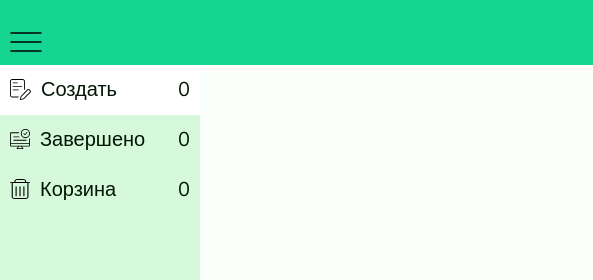
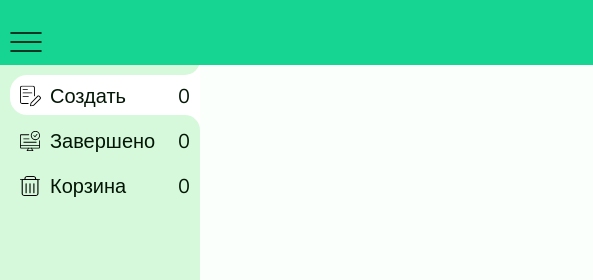
Before and after one commit to okanagan009/keep-to-do, a website built with Parcel: page index.html in a window 1280 px wide. Shown: the top 280 px of the page, 0-593 px from the left. Built offline with nearby package versions, Linux system fonts and the light colour scheme.

Commit message:
added rounded corners for navigation elements

```diff
--- a/index.html
+++ b/index.html
@@ -43,6 +43,8 @@
             <li class="navigation__item">
                 <button class="navigation__item-button  button-navigation  tablinks tablinks-active" id="tab1"
                     data-target="create-task">
+                    <div class="button-navigation__round-border--top"></div>
+                    <div class="button-navigation__round-border--bottom"></div>
                     <span class="button-navigation__icon">
                         <svg width="21" height="21" viewBox="0 0 20 20" fill="none" xmlns="http://www.w3.org/2000/svg">
                             <g clip-path="url(#clip0_3_2)">
@@ -60,13 +62,17 @@
                             </defs>
                         </svg>
                     </span>
+                    <div class="button-navigation__wrapper">
                         <span class="button-navigation__text">Создать</span>
                         <span class="button-navigation__count  button-navigation__count--create">0</span>
+                    </div>
                 </button>
             </li>
             <li class="navigation__item">
                 <button class="navigation__item-button button-navigation  tablinks" id="tab2" class="tablinks"
                     data-target="completed-task">
+                    <div class="button-navigation__round-border--top"></div>
+                    <div class="button-navigation__round-border--bottom"></div>
                     <span class="button-navigation__icon">
                         <svg width="20" height="20" viewBox="0 0 20 20" fill="none" xmlns="http://www.w3.org/2000/svg">
                             <path
@@ -84,13 +90,17 @@
                         </svg>
 
                     </span>
+                     <div class="button-navigation__wrapper">
                         <span class="button-navigation__text">Завершено</span>
                         <span class="button-navigation__count  button-navigation__count--completed">0</span>
+                    </div>
                 </button>
             </li>
             <li class="navigation__item">
                 <button class="navigation__item-button button-navigation  tablinks" id="tab3" class="tablinks"
                     data-target="trash">
+                    <div class="button-navigation__round-border--top"></div>
+                    <div class="button-navigation__round-border--bottom"></div>
                     <span class="button-navigation__icon">
                         <svg width="20" height="20" viewBox="0 0 20 20" fill="none" xmlns="http://www.w3.org/2000/svg">
                             <path fill-rule="evenodd" clip-rule="evenodd"
@@ -103,10 +113,11 @@
                                 d="M4.44446 3.63636C4.44446 3.75692 4.50299 3.87253 4.60718 3.95778C4.71136 4.04302 4.85267 4.09091 5.00001 4.09091H15.5556C15.7029 4.09091 15.8442 4.04302 15.9484 3.95778C16.0526 3.87253 16.1111 3.75692 16.1111 3.63636V2.27273C16.1111 1.66996 15.8185 1.09189 15.2975 0.665666C14.7766 0.239447 14.0701 0 13.3333 0H7.22224C6.48552 0 5.77898 0.239447 5.25805 0.665666C4.73712 1.09189 4.44446 1.66996 4.44446 2.27273V3.63636ZM5.55557 3.18182V2.27273C5.55557 1.91107 5.73116 1.56422 6.04372 1.30849C6.35628 1.05276 6.78021 0.909091 7.22224 0.909091H13.3333C13.7754 0.909091 14.1993 1.05276 14.5119 1.30849C14.8244 1.56422 15 1.91107 15 2.27273V3.18182H5.55557Z"
                                 fill="black" />
                         </svg>
-
                     </span>
+                    <div class="button-navigation__wrapper">
                         <span class="button-navigation__text">Корзина</span>
                         <span class="button-navigation__count  button-navigation__count--trash">0</span>
+                    </div>
                 </button>
             </li>
         </ul>
--- a/src/style.css
+++ b/src/style.css
@@ -108,6 +108,8 @@ textarea {
     display: flex;
     justify-content: space-between;
     align-items: flex-end;
+    position: relative;
+    z-index: 98;
     padding: 0 10px 0 10px;
     grid-area: header;
     background-color: #16d492;
@@ -147,40 +149,99 @@ textarea {
 
 .navigation {
     grid-area: navigation;
+    position: relative;
+    z-index: 97;
     background-color: #d7f9db;
-    /* цвет для иконок в навигации #ae5ce6 */
 }
 
-.navigation__list {}
+.navigation__list {
+    padding: 10px 0 0 10px;
+}
 
-.navigation__item {}
+.navigation__item-button.button-navigation.tablinks.tablinks-active {
+    position: relative;
+    z-index: 93
+}
+
 
 .navigation__item-button {
+    position: relative;
+    z-index: 94;
+    border-top-left-radius: 17px;
+    border-bottom-left-radius: 17px;
     font-size: 20px;
-    transition: background-color 0.3s ease-in;
+    transition: background-color 0.1s ease-in;
 }
 
-.navigation__item-button:hover {
-    background-color: #9900ff3c;
+.navigation__item-button:active {
+    border-top-left-radius: 17px;
+    border-bottom-left-radius: 17px;
+    background-color: #fff;
+}
+
+
+
+.tablinks-active .button-navigation__round-border--top,
+.tablinks-active .button-navigation__round-border--bottom {
+    position: absolute;
+    z-index: -1;
+    right: 0;
+    width: 30px;
+    height: 30px;
+    background-color: #fff;
+    pointer-events: none;
+}
+
+.tablinks-active .button-navigation__round-border--top {
+    top: -30px;
+}
+
+.tablinks-active .button-navigation__round-border--top::after {
+    position: absolute;
+    z-index: -1;
+    content: " ";
+    top: 0;
+    left: 0;
+    width: 30px;
+    height: 30px;
+    background-color: #d7f9db;
+    border-bottom-right-radius: 15px;
+}
+
+.tablinks-active .button-navigation__round-border--bottom {
+    bottom: -30px;
+}
+
+.tablinks-active .button-navigation__round-border--bottom::after {
+    position: absolute;
+    z-index: -1;
+    content: " ";
+    bottom: 0;
+    left: 0;
+    width: 30px;
+    height: 30px;
+    background-color: #d7f9db;
+    border-top-right-radius: 15px;
 }
 
 .button-navigation {
     display: flex;
     width: 100%;
-    padding: 10px 0px;
     cursor: pointer;
 }
 
 .button-navigation__icon {
-    display: flex;
+    width: 40px;
+    height: 40px;
+    /* display: flex;
     justify-content: center;
     align-items: center;
     padding: 0px 10px;
-    height: 100%;
+    height: 100%; */
 }
 
 .button-navigation__icon svg {
-    transform: translate(0px, 4px);
+    transform: translate(0%, 50%);
 }
 
 .button-navigation__text {}
@@ -194,7 +255,16 @@ textarea {
     background-color: #fff;
 }
 
+.button-navigation__wrapper {
+    display: flex;
+    align-items: center;
+    padding-top: 7px;
+    flex-grow: 1;
+}
 
+.navigation__item {
+    margin-bottom: 5px;
+}
 
 .navigation__item-button--to-do {}
 
@@ -322,7 +392,7 @@ textarea {
 .footer {
     grid-area: footer;
     position: relative;
-    z-index: 3;
+    z-index: 100;
     background-color: #c3cfc5;
 }
 
@@ -457,7 +527,7 @@ textarea {
 .modal {
     display: none;
     position: fixed;
-    z-index: 2;
+    z-index: 99;
     left: 0;
     top: 0;
     width: 100%;
```
Lines whose indentation alone changed are shown as unchanged.
